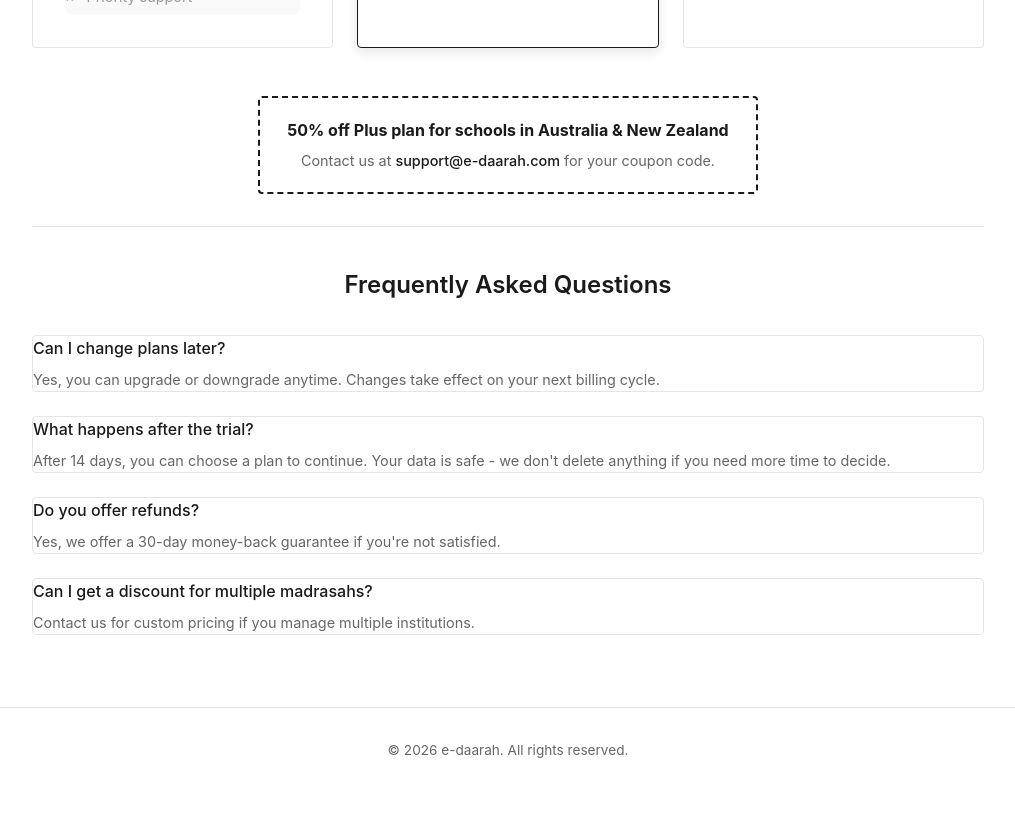
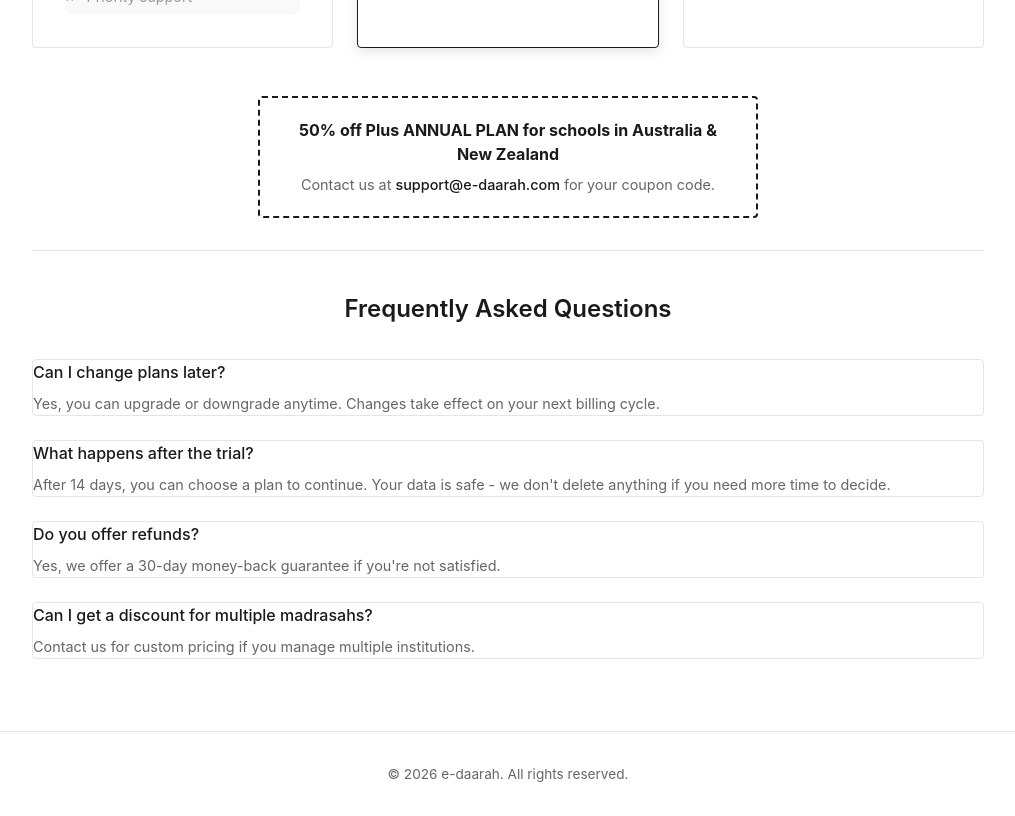
Before and after one commit to aoalaka/e-daarah, a React (Vite) app in the folder frontend/: page /pricing in a window 1280 px wide. Shown: the part 1120-1936 px from the top of the page, without its empty margins (132-1147 px from the left). Before the commit the page ends 1912 px from the top, so only its background shows below. Built offline with nearby package versions, Linux system fonts and the light colour scheme; no server answers.

Commit message:
make it clear that discount is only for ANNUAL PLAN for schools in NZ and AU

```diff
--- a/frontend/src/pages/Landing.jsx
+++ b/frontend/src/pages/Landing.jsx
@@ -135,7 +135,7 @@ function Landing() {
 
         <div className="regional-discount">
           <p className="discount-text">
-            <strong>50% off the Plus plan for schools in Australia &amp; New Zealand</strong>
+            <strong>50% off the Plus ANNUAL PLAN for schools in Australia &amp; New Zealand</strong>
           </p>
           <p className="discount-subtext">
             Email <a href="mailto:support@e-daarah.com?subject=NZ/AU%20Plus%20Discount%20Request">support@e-daarah.com</a> to get your coupon code.
--- a/frontend/src/pages/Pricing.jsx
+++ b/frontend/src/pages/Pricing.jsx
@@ -238,7 +238,7 @@ function Pricing() {
         {/* Regional Discount */}
         <div className="regional-discount">
           <p className="discount-text">
-            <strong>50% off Plus plan for schools in Australia & New Zealand</strong>
+            <strong>50% off Plus ANNUAL PLAN for schools in Australia & New Zealand</strong>
           </p>
           <p className="discount-subtext">
             Contact us at <a href="mailto:support@e-daarah.com?subject=NZ/AU%20Plus%20Discount%20Request">support@e-daarah.com</a> for your coupon code.
```
